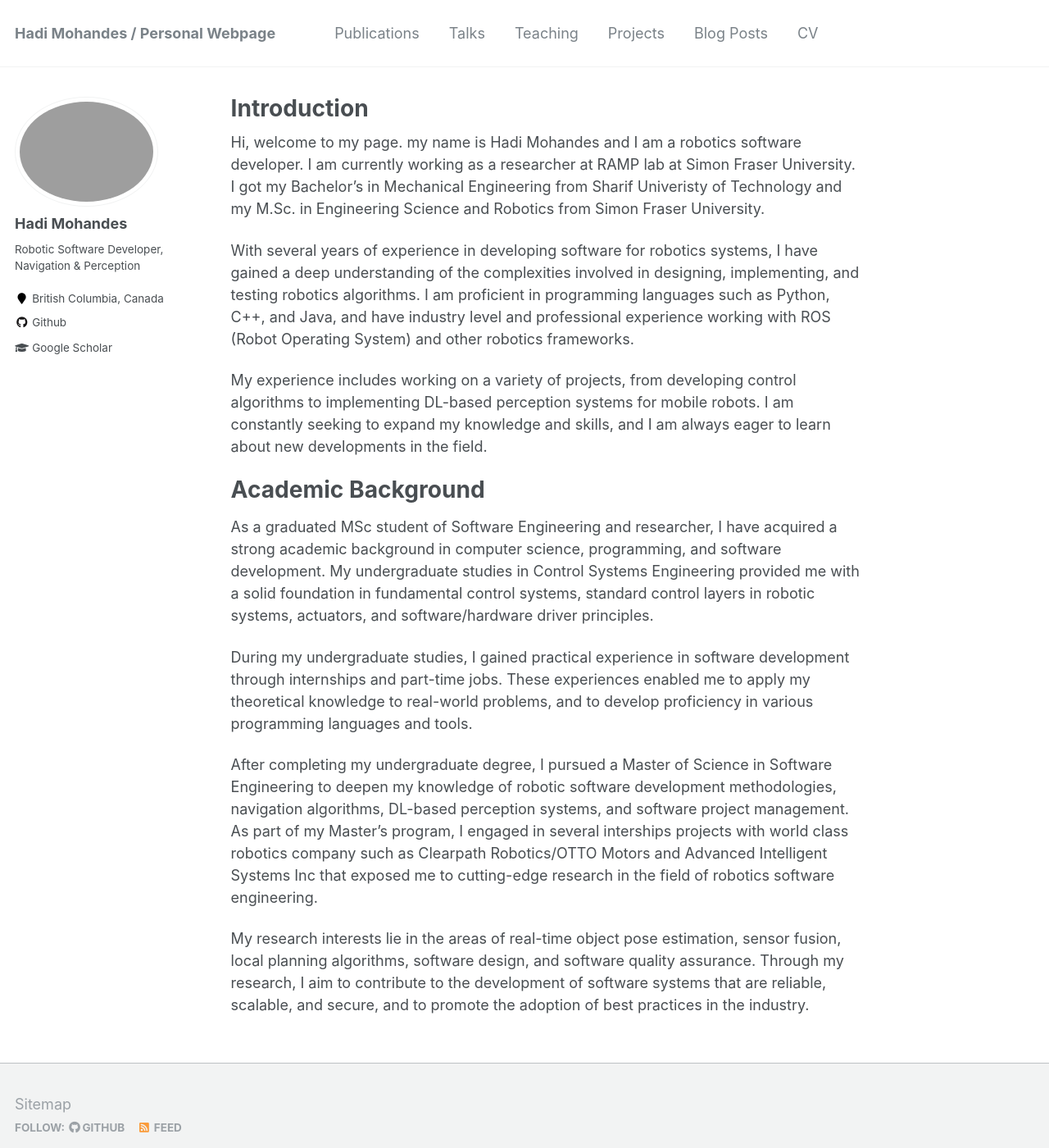
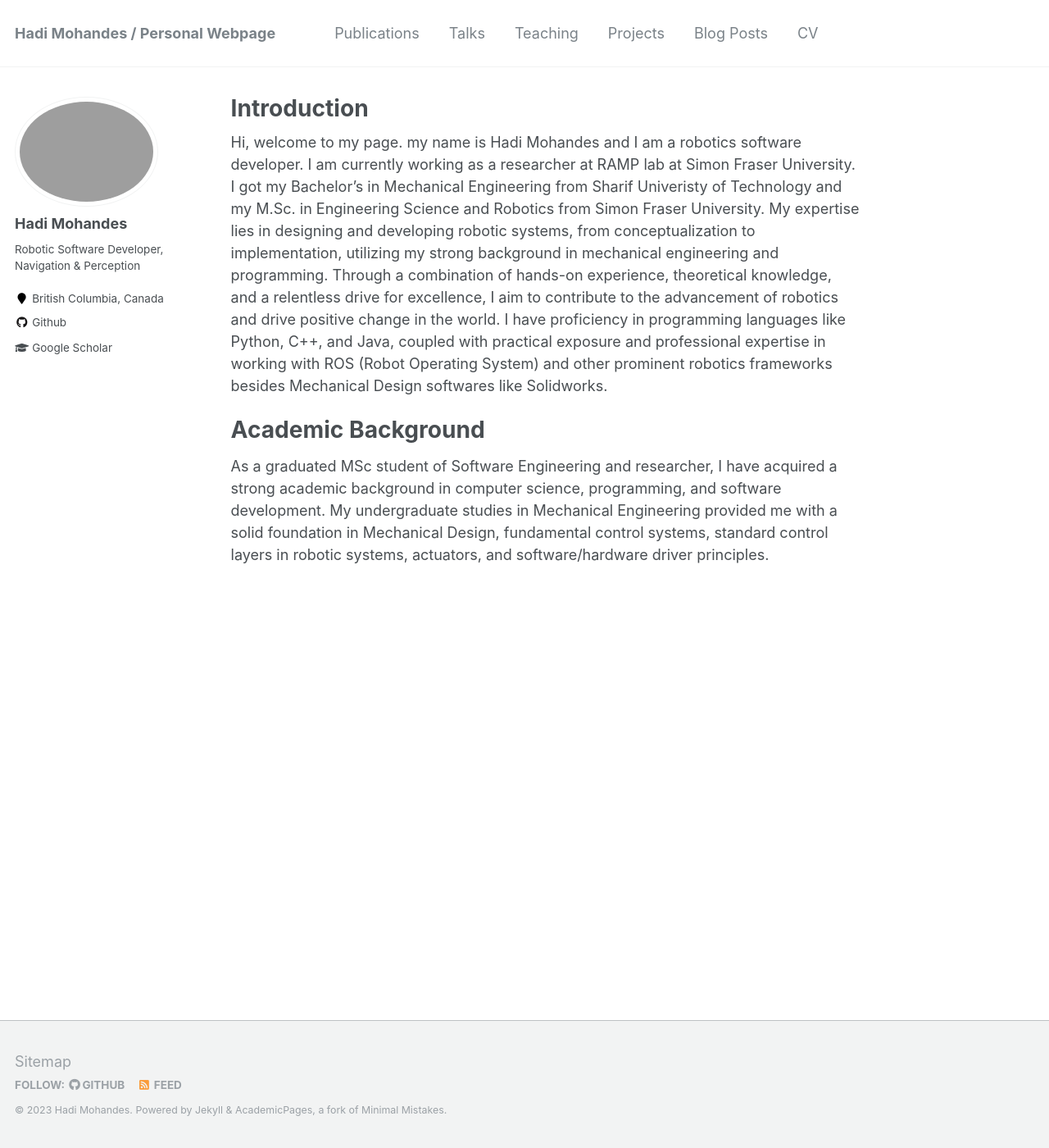
Before and after one commit to hadimohandes/hadimohandes.github.io, a Jekyll site: the page built from _pages/about.md, in a window 1280 px wide and 1400 px high. Shown: the whole window at 82% size. Built offline with Jekyll 4.4.1, drawn with Linux system fonts in a browser that asks for light colours.

Commit message:
Update about.md

```diff
--- a/_pages/about.md
+++ b/_pages/about.md
@@ -9,19 +9,11 @@ redirect_from:
 ---
 Hi, welcome to my page.
 my name is Hadi Mohandes and I am a robotics software developer. I am currently working as a researcher at RAMP lab at Simon Fraser University. I got my Bachelor's in Mechanical Engineering from Sharif Univeristy of Technology and my M.Sc. in Engineering Science and Robotics from Simon Fraser University.
-
-With several years of experience in developing software for robotics systems, I have gained a deep understanding of the complexities involved in designing, implementing, and testing robotics algorithms. I am proficient in programming languages such as Python, C++, and Java, and have industry level and professional experience working with ROS (Robot Operating System) and other robotics frameworks.
-
-My experience includes working on a variety of projects, from developing control algorithms to implementing DL-based perception systems for mobile robots. I am constantly seeking to expand my knowledge and skills, and I am always eager to learn about new developments in the field.
+My expertise lies in designing and developing robotic systems, from conceptualization to implementation, utilizing my strong background in mechanical engineering and programming. Through a combination of hands-on experience, theoretical knowledge, and a relentless drive for excellence, I aim to contribute to the advancement of robotics and drive positive change in the world.
+I have proficiency in programming languages like Python, C++, and Java, coupled with practical exposure and professional expertise in working with ROS (Robot Operating System) and other prominent robotics frameworks besides Mechanical Design softwares like Solidworks.
 
 
 
 Academic Background
 =====
-As a graduated MSc student of Software Engineering and researcher, I have acquired a strong academic background in computer science, programming, and software development. My undergraduate studies in Control Systems Engineering provided me with a solid foundation in fundamental control systems, standard control layers in robotic systems, actuators, and software/hardware driver principles.
-
-During my undergraduate studies, I gained practical experience in software development through internships and part-time jobs. These experiences enabled me to apply my theoretical knowledge to real-world problems, and to develop proficiency in various programming languages and tools.
-
-After completing my undergraduate degree, I pursued a Master of Science in Software Engineering to deepen my knowledge of robotic software development methodologies, navigation algorithms, DL-based perception systems, and software project management. As part of my Master's program, I engaged in several interships projects with world class robotics company such as Clearpath Robotics/OTTO Motors and Advanced Intelligent Systems Inc that exposed me to cutting-edge research in the field of robotics software engineering.
-
-My research interests lie in the areas of real-time object pose estimation, sensor fusion, local planning algorithms, software design, and software quality assurance. Through my research, I aim to contribute to the development of software systems that are reliable, scalable, and secure, and to promote the adoption of best practices in the industry.
+As a graduated MSc student of Software Engineering and researcher, I have acquired a strong academic background in computer science, programming, and software development. My undergraduate studies in Mechanical Engineering provided me with a solid foundation in Mechanical Design, fundamental control systems, standard control layers in robotic systems, actuators, and software/hardware driver principles.
```
